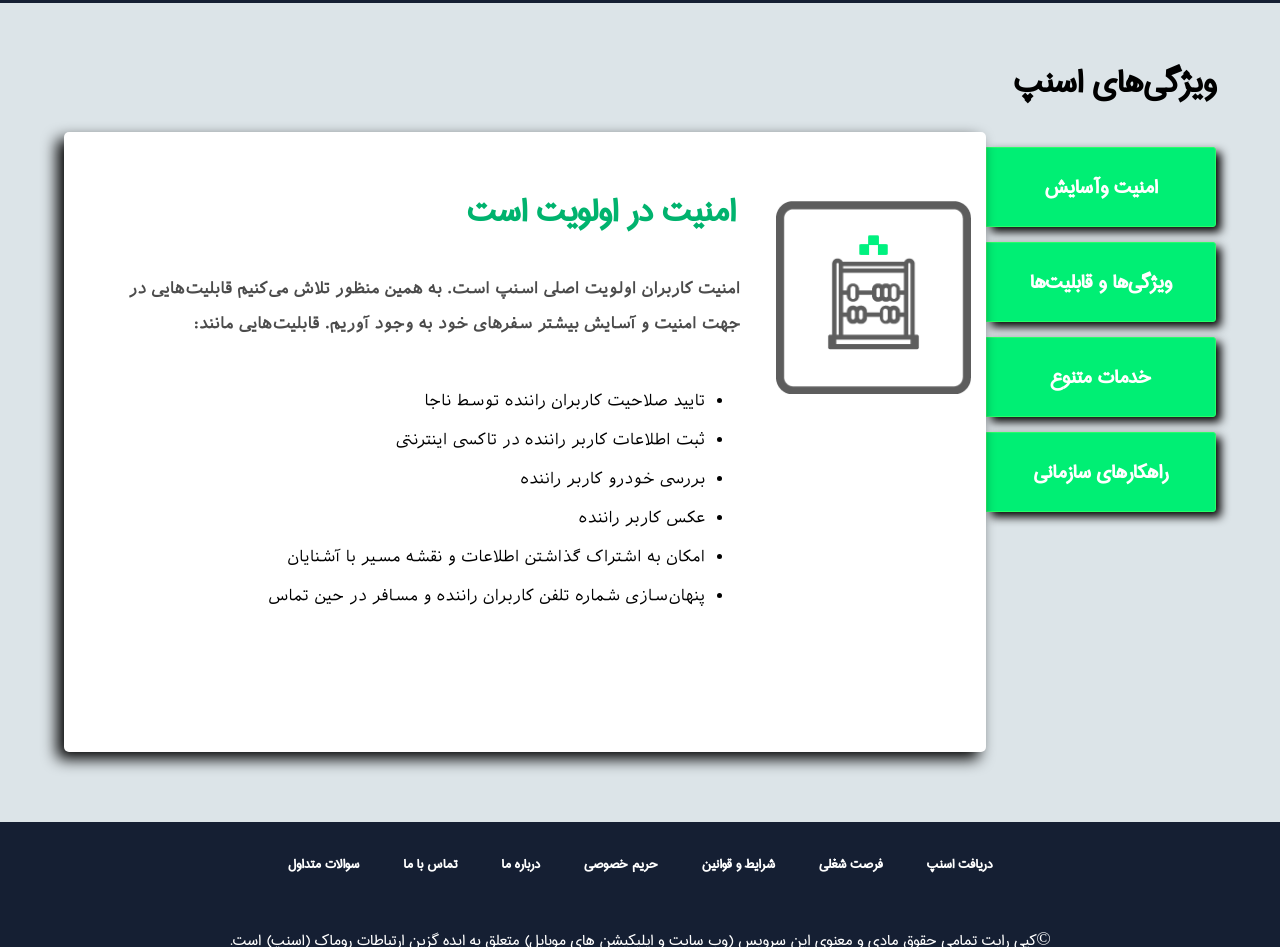
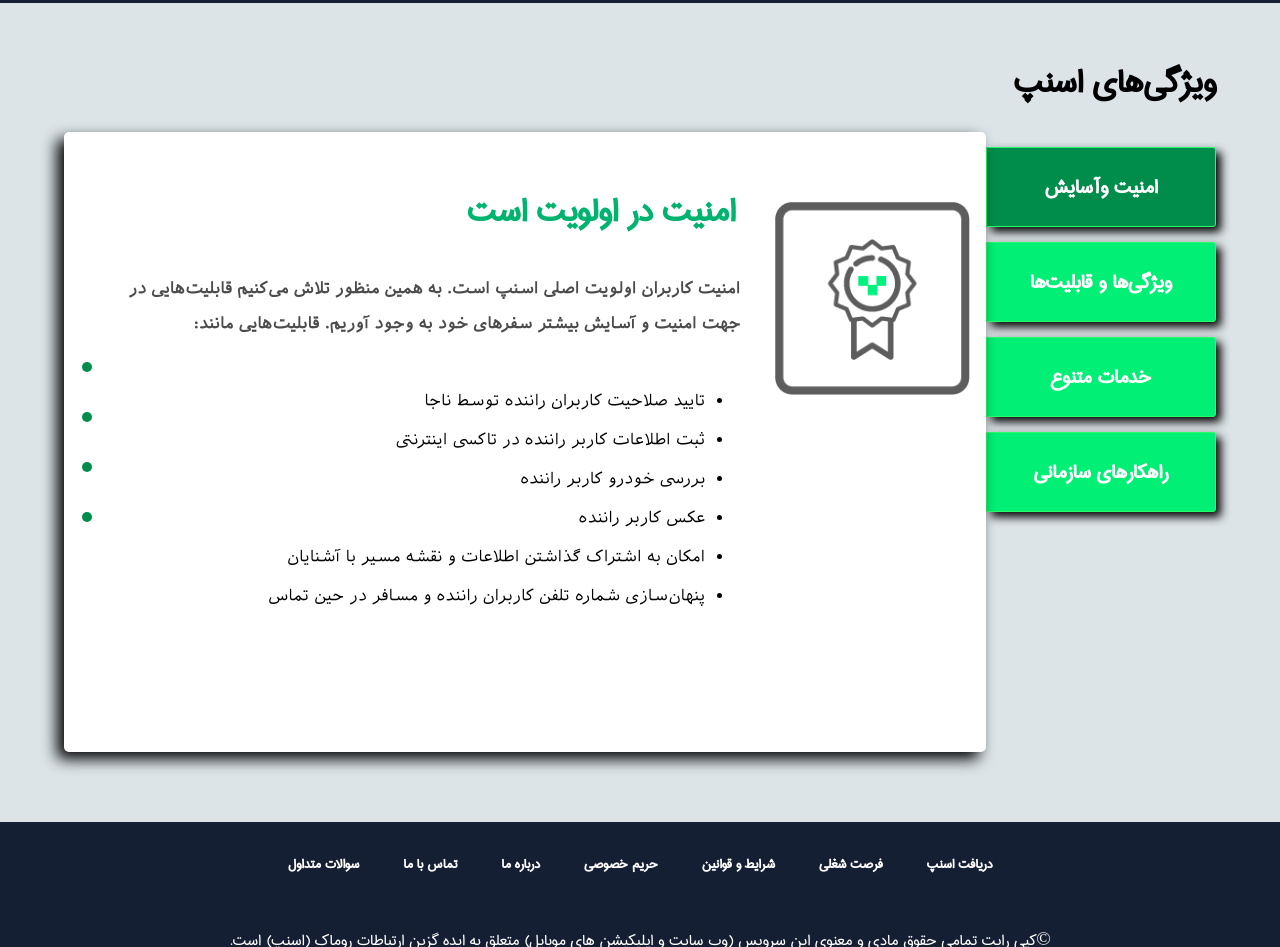
Before and after one commit to saeedkaboli/Snap, a plain HTML site: page index.html in a window 1280 px wide. Shown: the part 3068-4015 px from the top of the page. Drawn offline with Linux system fonts and the light colour scheme.

Commit message:
this is nine commit

```diff
--- a/index.html
+++ b/index.html
@@ -193,15 +193,15 @@
           <h1>ویژگی‌های اسنپ</h1>
           <ul id="All-Btn">
             <li id="R">
-              <a href="#" class="">امنیت‌ و‌آسایش</a>
-              <a href="#" class="">ویژگی‌‌ها و قابلیت‌ها</a>
-              <a href="#" class="">خدمات متنوع</a>
-              <a href="#" class="">راهکارهای سازمانی</a>
+              <a class="" id="Security" style="background-color: #008d4b;">امنیت‌ و‌آسایش</a>
+              <a class="" id="Cans">ویژگی‌‌ها و قابلیت‌ها</a>
+              <a class="" id="Diffrent">خدمات متنوع</a>
+              <a class="" id="Company">راهکارهای سازمانی</a>
             </li>
             <li id="L">
               <div class="Comment">
                 <ul id="Comment-ul">
-                  <li class="CommentImg"><div id="CommentBoxImg"><img src="Images/Service-Img/SpriteImg/icons-sprite-1.png" alt=""></div></li>
+                  <li class="CommentImg"><div id="CommentBoxImg"><img src="Images/Service-Img/SpriteImg/icons-sprite-5.png" alt="" id="BoxImg"></div></li>
                   <li class="CommentMtn">
                     <ul id="Comment-Ul-Mtn">
                       <li class="Comment-Mtn-Heading"><h1>امنیت در اولویت است</h1></li>
@@ -219,11 +219,11 @@
                     </ul>
                   </li>
                   <li class="CommentCircles">
-                    <div id="Circle"></div>
-                    <div id="Circle"></div>
-                    <div id="Circle"></div>
-                    <div id="Circle"></div>
-                    <div id="Circle"></div>
+                    <div id="Circles" class="circleOne"></div>
+                    <div id="Circles" class="circleTwo"></div>
+                    <div id="Circles" class="circleThree"></div>
+                    <div id="Circles" class="circleFour"></div>
+                    <!-- <div id="Circles">5</div> -->
                   </li>
                 </ul>
               </div>
@@ -262,4 +262,5 @@
       </div>
     </footer>
   </body>
+  <script src="Js/Property.js"></script>
 </html>
```
